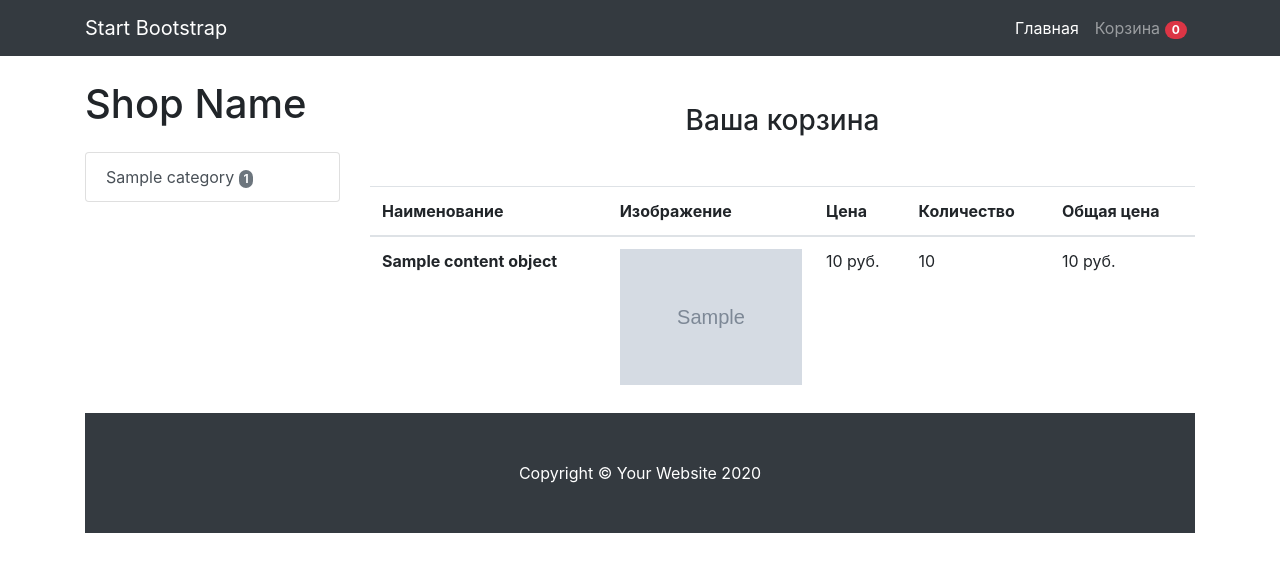
After one commit to SadLaboka/OnlineStoreV2, a Django app: template main/templates/main/cart.html in a window 1280 px wide. The commit adds this page. Shown: the top 572 px of the page. Run offline with Django 3.2, Linux system fonts and the light colour scheme; the template is opened without the code that fills it: most values are stand-ins (such as "Sample title", 1, 10 or a date in 2020); grey boxes marked "Sample" are stand-in pictures; parts of the project's set-up code (start-up, migrations or seed data) failed here and were passed over; some libraries are stand-ins or nearby versions.

Commit message:
Сделал корзину

```diff
--- /dev/null
+++ b/main/templates/main/cart.html
@@ -0,0 +1,27 @@
+{% extends 'base.html' %}
+
+{% block content %}
+<h3 class="text-center mt-5 mb-5">Ваша корзина {% if not cart.products.count %}Пуста{% endif %}</h3>
+<table class="table">
+    <thead>
+    <tr>
+        <th scope="col">Наименование</th>
+        <th scope="col">Изображение</th>
+        <th scope="col">Цена</th>
+        <th scope="col">Количество</th>
+        <th scope="col">Общая цена</th>
+    </tr>
+    </thead>
+    <tbody>
+        {% for item in cart.products.all %}
+    <tr>
+        <th scope="row">{{ item.content_object.title }}</th>
+        <td class="w-25"><img src="{{ item.content_object.image.url }}" class="img-fluid"></td>
+        <td>{{ item.content_object.price }} руб.</td>
+        <td>{{ item.qty }}</td>
+        <td>{{ item.final_price }} руб.</td>
+    </tr>
+        {% endfor %}
+</table>
+
+{% endblock %}
--- a/main/urls.py
+++ b/main/urls.py
@@ -1,9 +1,10 @@
 from django.urls import path
 
-from .views import BaseView, ProductDetailView, CategoryDetailView
+from .views import BaseView, ProductDetailView, CategoryDetailView, CartView
 
 urlpatterns = [
     path('', BaseView.as_view(), name='home'),
     path('products/<str:ct_model>/<str:slug>/', ProductDetailView.as_view(), name='product_detail'),
     path('category/<str:slug>/', CategoryDetailView.as_view(), name='category_detail'),
+    path('cart/', CartView.as_view(), name='cart')
 ]
--- a/templates/inc/_nav.html
+++ b/templates/inc/_nav.html
@@ -9,18 +9,12 @@
       <div class="collapse navbar-collapse" id="navbarResponsive">
         <ul class="navbar-nav ml-auto">
           <li class="nav-item active">
-            <a class="nav-link" href="#">Home
+            <a class="nav-link" href="{% url 'home' %}">Главная
               <span class="sr-only">(current)</span>
             </a>
           </li>
           <li class="nav-item">
-            <a class="nav-link" href="#">About</a>
-          </li>
-          <li class="nav-item">
-            <a class="nav-link" href="#">Services</a>
-          </li>
-          <li class="nav-item">
-            <a class="nav-link" href="#">Contact</a>
+            <a class="nav-link" href="{% url 'cart' %}">Корзина <span class="badge badge-pill badge-danger">0</span></a>
           </li>
         </ul>
       </div>
```
Also changed, not shown: main/views.py (+14 -1 lines).
